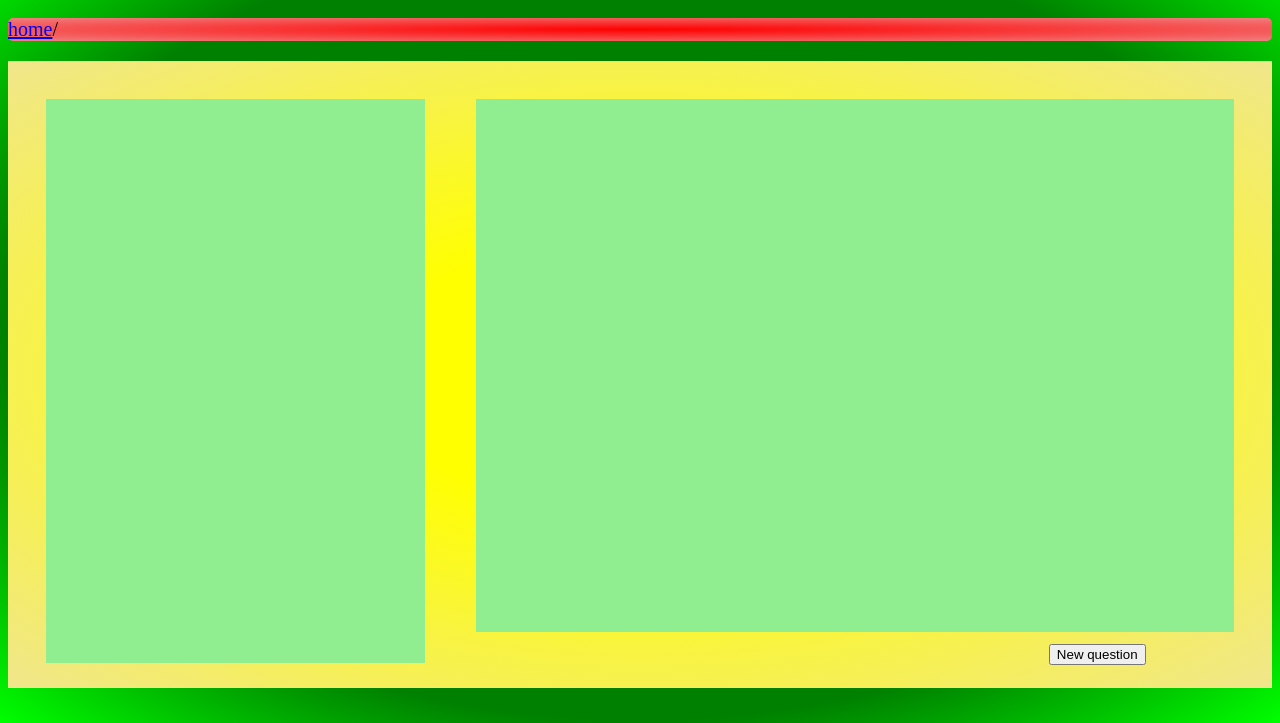
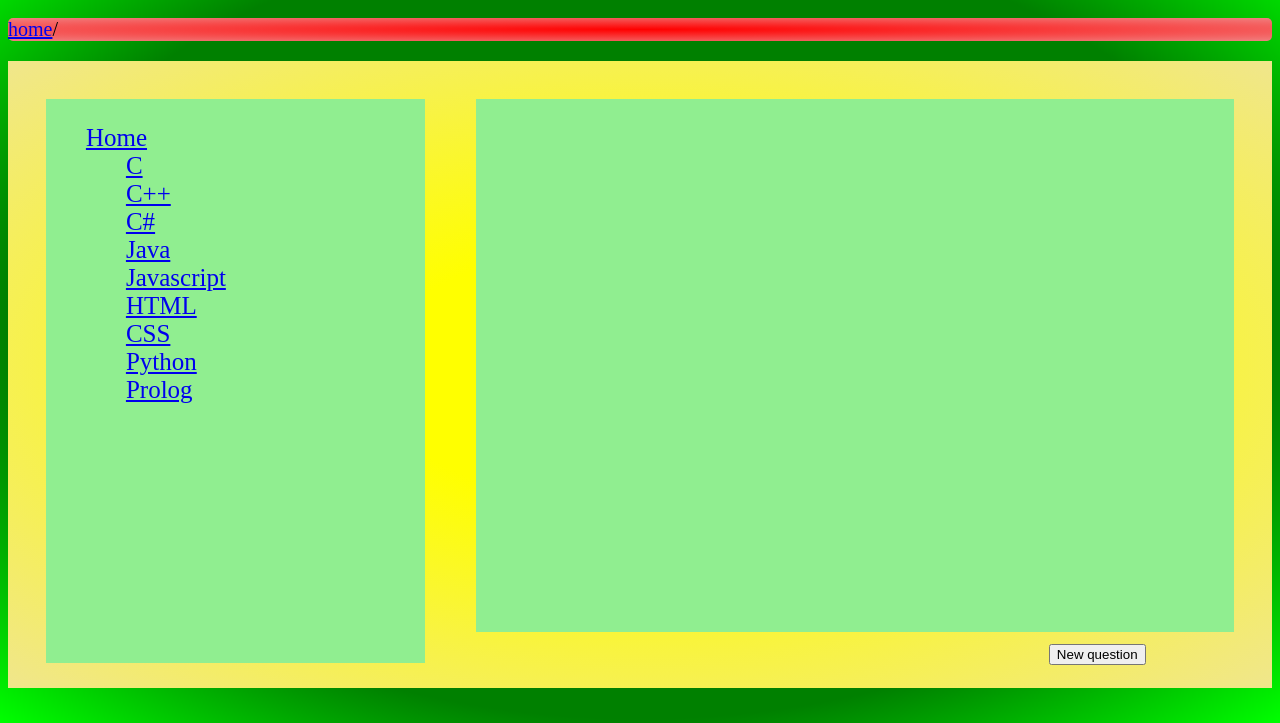
Before and after one commit to mmico/SP_projekt, a plain HTML site: page theme.html in a window 1280 px wide. Shown: the part 77-800 px from the top of the page. Drawn offline with Linux system fonts and the light colour scheme.

Commit message:
Malo dodajanja

```diff
--- a/theme.html
+++ b/theme.html
@@ -15,6 +15,20 @@
 	</div>
 	<div class="body">
 		<div class="leftdiv">
+			<ul style="list-style-type: none">
+				<li><a href="index.html">Home</a></li>
+				<ul style="list-style-type: none">
+					<li><a href="theme.html">C</a></li>
+					<li><a href="theme.html">C++</a></li>
+					<li><a href="theme.html">C#</a></li>
+					<li><a href="theme.html">Java</a></li>
+					<li><a href="theme.html">Javascript</a></li>
+					<li><a href="theme.html">HTML</a></li>
+					<li><a href="theme.html">CSS</a></li>
+					<li><a href="theme.html">Python</a></li>
+					<li><a href="theme.html">Prolog</a></li>
+		</ul>
+			</ul>
 		</div>
 		<div class="rightdiv">
 		</div>
```
